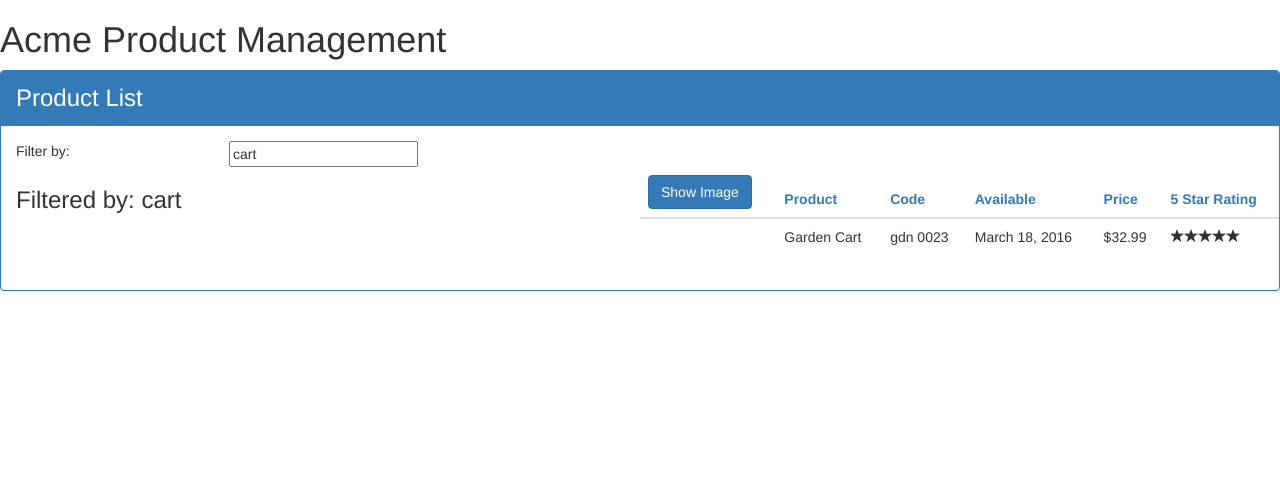
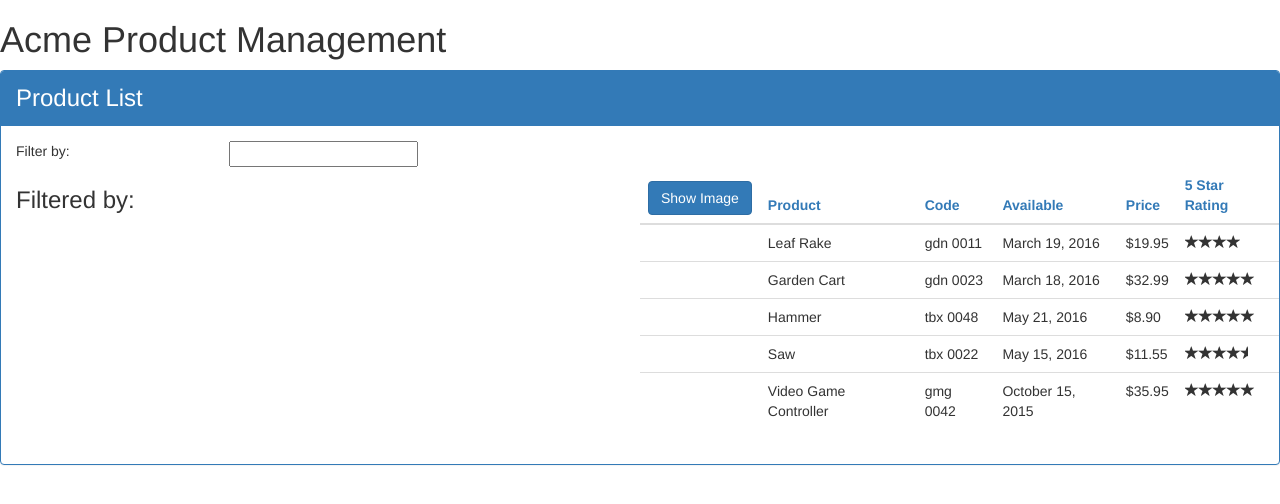
Before and after one commit to garcios/Angular-GettingStarted, an Angular app in the folder APM-Start/: page / in a window 1280 px wide. Shown: the top 504 px of the page. Built offline with nearby package versions, Linux system fonts and the light colour scheme.

Commit message:
added service component

```diff
--- a/APM-Start/src/app/app.component.ts
+++ b/APM-Start/src/app/app.component.ts
@@ -1,9 +1,11 @@
 import { Component } from '@angular/core';
+import { ProductService } from './products/product.service';
 
 @Component({
   selector: 'pm-root',
   templateUrl: './app.component.html',
-  styleUrls: ['./app.component.css']
+  styleUrls: ['./app.component.css'],
+  providers: [ ProductService ]
 })
 export class AppComponent {
   pageTitle = 'Acme Product Management';
--- /dev/null
+++ b/APM-Start/src/app/products/product.service.ts
@@ -0,0 +1,63 @@
+import { Injectable } from '@angular/core';
+import { IProduct } from './product';
+
+
+@Injectable()
+export class ProductService {
+
+  getProducts(): IProduct[] {
+      return [
+        {
+            "productId": 1,
+            "productName": "Leaf Rake",
+            "productCode": "GDN-0011",
+            "releaseDate": "March 19, 2016",
+            "description": "Leaf rake with 48-inch wooden handle.",
+            "price": 19.95,
+            "starRating": 3.2,
+            "imageUrl": "http://openclipart.org/image/300px/svg_to_png/26215/Anonymous_Leaf_Rake.png"
+        },
+        {
+            "productId": 2,
+            "productName": "Garden Cart",
+            "productCode": "GDN-0023",
+            "releaseDate": "March 18, 2016",
+            "description": "15 gallon capacity rolling garden cart",
+            "price": 32.99,
+            "starRating": 4.2,
+            "imageUrl": "http://openclipart.org/image/300px/svg_to_png/58471/garden_cart.png"
+        },
+        {
+            "productId": 5,
+            "productName": "Hammer",
+            "productCode": "TBX-0048",
+            "releaseDate": "May 21, 2016",
+            "description": "Curved claw steel hammer",
+            "price": 8.9,
+            "starRating": 4.8,
+            "imageUrl": "http://openclipart.org/image/300px/svg_to_png/73/rejon_Hammer.png"
+        },
+        {
+            "productId": 8,
+            "productName": "Saw",
+            "productCode": "TBX-0022",
+            "releaseDate": "May 15, 2016",
+            "description": "15-inch steel blade hand saw",
+            "price": 11.55,
+            "starRating": 3.7,
+            "imageUrl": "http://openclipart.org/image/300px/svg_to_png/27070/egore911_saw.png"
+        },
+        {
+            "productId": 10,
+            "productName": "Video Game Controller",
+            "productCode": "GMG-0042",
+            "releaseDate": "October 15, 2015",
+            "description": "Standard two-button video game controller",
+            "price": 35.95,
+            "starRating": 4.6,
+            "imageUrl": "http://openclipart.org/image/300px/svg_to_png/120337/xbox-controller_01.png"
+        }
+    ];
+  }
+
+}
--- a/APM-Start/src/app/products/products.component.ts
+++ b/APM-Start/src/app/products/products.component.ts
@@ -1,5 +1,6 @@
 import { Component, OnInit } from '@angular/core';
 import { IProduct } from './product';
+import { ProductService } from './product.service';
 
 @Component({
   selector: 'pm-products',
@@ -25,67 +26,15 @@
 
     filteredProducts: IProduct[];
 
-   products: IProduct[] = [
-    {
-        "productId": 1,
-        "productName": "Leaf Rake",
-        "productCode": "GDN-0011",
-        "releaseDate": "March 19, 2016",
-        "description": "Leaf rake with 48-inch wooden handle.",
-        "price": 19.95,
-        "starRating": 3.2,
-        "imageUrl": "http://openclipart.org/image/300px/svg_to_png/26215/Anonymous_Leaf_Rake.png"
-    },
-    {
-        "productId": 2,
-        "productName": "Garden Cart",
-        "productCode": "GDN-0023",
-        "releaseDate": "March 18, 2016",
-        "description": "15 gallon capacity rolling garden cart",
-        "price": 32.99,
-        "starRating": 4.2,
-        "imageUrl": "http://openclipart.org/image/300px/svg_to_png/58471/garden_cart.png"
-    },
-    {
-        "productId": 5,
-        "productName": "Hammer",
-        "productCode": "TBX-0048",
-        "releaseDate": "May 21, 2016",
-        "description": "Curved claw steel hammer",
-        "price": 8.9,
-        "starRating": 4.8,
-        "imageUrl": "http://openclipart.org/image/300px/svg_to_png/73/rejon_Hammer.png"
-    },
-    {
-        "productId": 8,
-        "productName": "Saw",
-        "productCode": "TBX-0022",
-        "releaseDate": "May 15, 2016",
-        "description": "15-inch steel blade hand saw",
-        "price": 11.55,
-        "starRating": 3.7,
-        "imageUrl": "http://openclipart.org/image/300px/svg_to_png/27070/egore911_saw.png"
-    },
-    {
-        "productId": 10,
-        "productName": "Video Game Controller",
-        "productCode": "GMG-0042",
-        "releaseDate": "October 15, 2015",
-        "description": "Standard two-button video game controller",
-        "price": 35.95,
-        "starRating": 4.6,
-        "imageUrl": "http://openclipart.org/image/300px/svg_to_png/120337/xbox-controller_01.png"
-    }
-];
+   products: IProduct[] = [];
 
-  constructor() {
-     this.filteredProducts = this.products;
-     this.listFilter = 'cart';
+  constructor(private _productService: ProductService) {
   }
 
-  ngOnInit() {
-    console.log('ngOnInit called');
-  }
+  ngOnInit(): void {
+    this.products = this._productService.getProducts();
+    this.filteredProducts = this.products;
+   }
 
   toggleImage(): void{
    this.showImage = !this.showImage;
```
